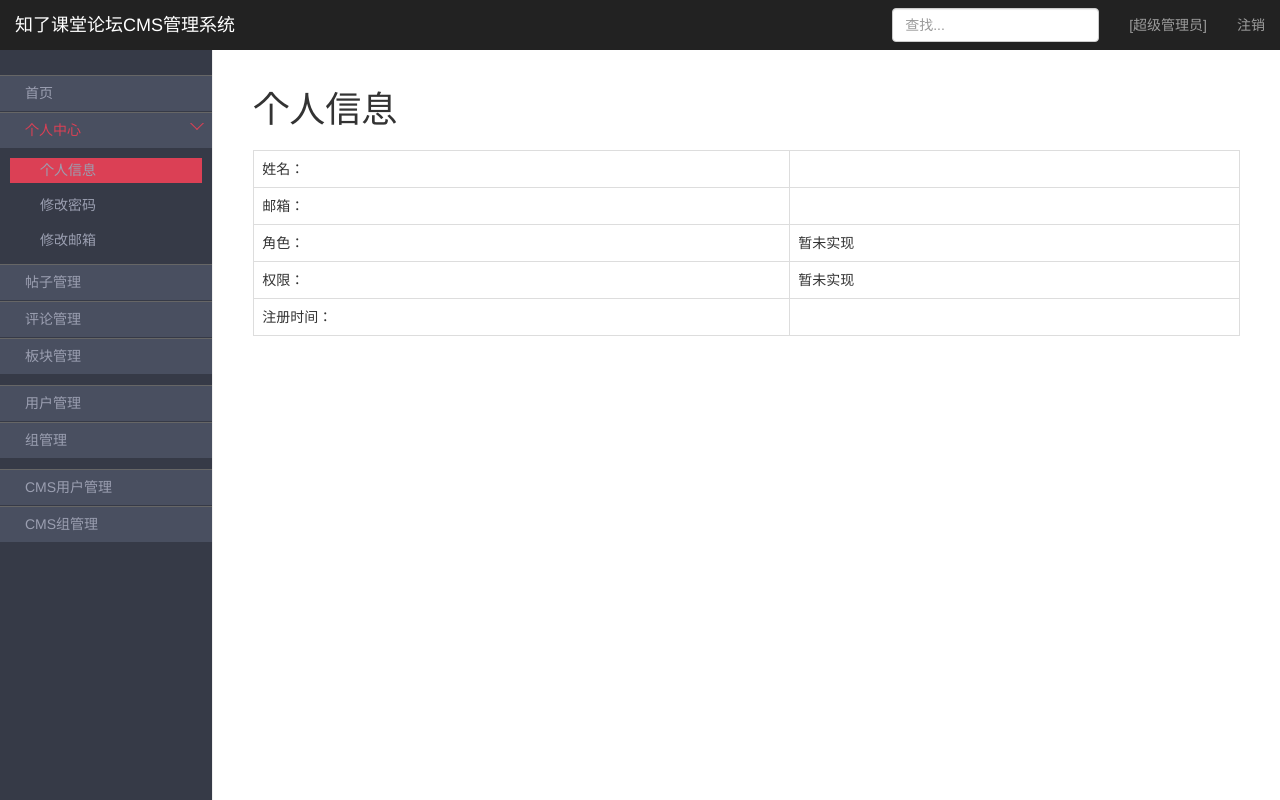
After one commit to LeeYewKuan/zero_bbs, a Flask app: template templates/cms/cms_profile.html in a window 1280 px wide. The commit adds this page. Run offline with Flask 2, Linux system fonts and the light colour scheme; the template is opened without the code that fills it, so the values that code supplies are empty; some libraries are stand-ins or nearby versions.

Commit message:
134: cms模版抽离和个人信息界面完成

```diff
--- a/apps/cms/views.py
+++ b/apps/cms/views.py
@@ -46,6 +46,12 @@ def logout():
     return redirect(url_for('cms.login'))
 
 
+@bp.route('/profile/')
+@login_required
+def profile():
+    return render_template('cms/cms_profile.html')
+
+
 @bp.route('/')
 @login_required
 def index():
--- /dev/null
+++ b/templates/cms/cms_base.html
@@ -0,0 +1,72 @@
+{% import 'common/_macros.html' as macros %}
+<!DOCTYPE html>
+<html lang="en">
+<head>
+    <meta charset="UTF-8">
+    <title>知了课堂-{% block title %}{% endblock %}</title>
+    <script src="http://cdn.bootcss.com/jquery/3.1.1/jquery.min.js"></script>
+    <link href="http://cdn.bootcss.com/bootstrap/3.3.7/css/bootstrap.min.css" rel="stylesheet">
+    <script src="http://cdn.bootcss.com/bootstrap/3.3.7/js/bootstrap.min.js"></script>
+    <link rel="stylesheet" href="{{ macros.static('cms/css/cms_base.css') }}">
+    <script src="{{ macros.static('cms/js/cms_base.js') }}"></script>
+    {% block head %}{% endblock %}
+</head>
+<body>
+     <nav class="navbar navbar-inverse navbar-fixed-top" role="navigation">
+      <div class="container-fluid">
+        <div class="navbar-header">
+          <button type="button" class="navbar-toggle collapsed" data-toggle="collapse" data-target="#navbar" aria-expanded="false" aria-controls="navbar">
+            <span class="sr-only">Toggle navigation</span>
+            <span class="icon-bar"></span>
+            <span class="icon-bar"></span>
+            <span class="icon-bar"></span>
+          </button>
+          <a class="navbar-brand" href="#">知了课堂论坛CMS管理系统</a>
+        </div>
+        <div id="navbar" class="navbar-collapse collapse">
+          <ul class="nav navbar-nav navbar-right">
+            <li><a href="#">{{ g.cms_user.username }}<span>[超级管理员]</span></a></li>
+            <li><a href="{{ url_for('cms.logout') }}">注销</a></li>
+          </ul>
+          <form class="navbar-form navbar-right">
+            <input type="text" class="form-control" placeholder="查找...">
+          </form>
+        </div>
+      </div>
+    </nav>
+
+    <div class="container-fluid">
+      <div class="row">
+          <div class="col-sm-3 col-md-2 sidebar">
+              <ul class="nav-sidebar">
+                <li class="unfold"><a href="#">首页</a></li>
+                <li class="profile-li">
+                    <a href="#">个人中心<span></span></a>
+                    <ul class="subnav">
+                        <li><a href="{{ url_for('cms.profile') }}">个人信息</a></li>
+                        <li><a href="#">修改密码</a></li>
+                        <li><a href="#">修改邮箱</a></li>
+                    </ul>
+                </li>
+
+                <li class="nav-group post-manage"><a href="#">帖子管理</a></li>
+                <li class="comments-manage"><a href="#">评论管理</a></li>
+                <li class="board-manage"><a href="#">板块管理</a></li>
+
+                <li class="nav-group user-manage"><a href="#">用户管理</a></li>
+                <li class="role-manage"><a href="#">组管理</a></li>
+
+                <li class="nav-group cmsuser-manage"><a href="#">CMS用户管理</a></li>
+                <li class="cmsrole-manage"><a href="#">CMS组管理</a></li>
+            </ul>
+          </div>
+          <div class="col-sm-9 col-sm-offset-3 col-md-10 col-md-offset-2 main">
+            <h1>{% block page_title %}{% endblock %}</h1>
+            <div class="main_content">
+                {% block content %}{% endblock %}
+            </div>
+          </div>
+      </div>
+    </div>
+</body>
+</html>
--- /dev/null
+++ b/templates/cms/cms_profile.html
@@ -0,0 +1,55 @@
+{% extends 'cms/cms_base.html' %}
+
+{% block title %}个人信息{% endblock %}
+
+{% block page_title %}
+    {{ self.title() }}
+{% endblock %}
+
+{% block content %}
+    {% set user = g.cms_user %}
+    <table class="table table-bordered">
+        <tbody>
+            <tr>
+                <td>
+                    姓名：
+                </td>
+                <td>
+                    {{ user.username }}
+                </td>
+            </tr>
+            <tr>
+                <td>
+                    邮箱：
+                </td>
+                <td>
+                    {{ user.email }}
+                </td>
+            </tr>
+            <tr>
+                <td>
+                    角色：
+                </td>
+                <td>
+                    暂未实现
+                </td>
+            </tr>
+            <tr>
+                <td>
+                    权限：
+                </td>
+                <td>
+                    暂未实现
+                </td>
+            </tr>
+            <tr>
+                <td>
+                    注册时间：
+                </td>
+                <td>
+                    {{ user.join_time }}
+                </td>
+            </tr>
+        </tbody>
+    </table>
+{% endblock %}
```
Also changed, not shown: templates/cms/cms_index.html (+5 -69 lines).
